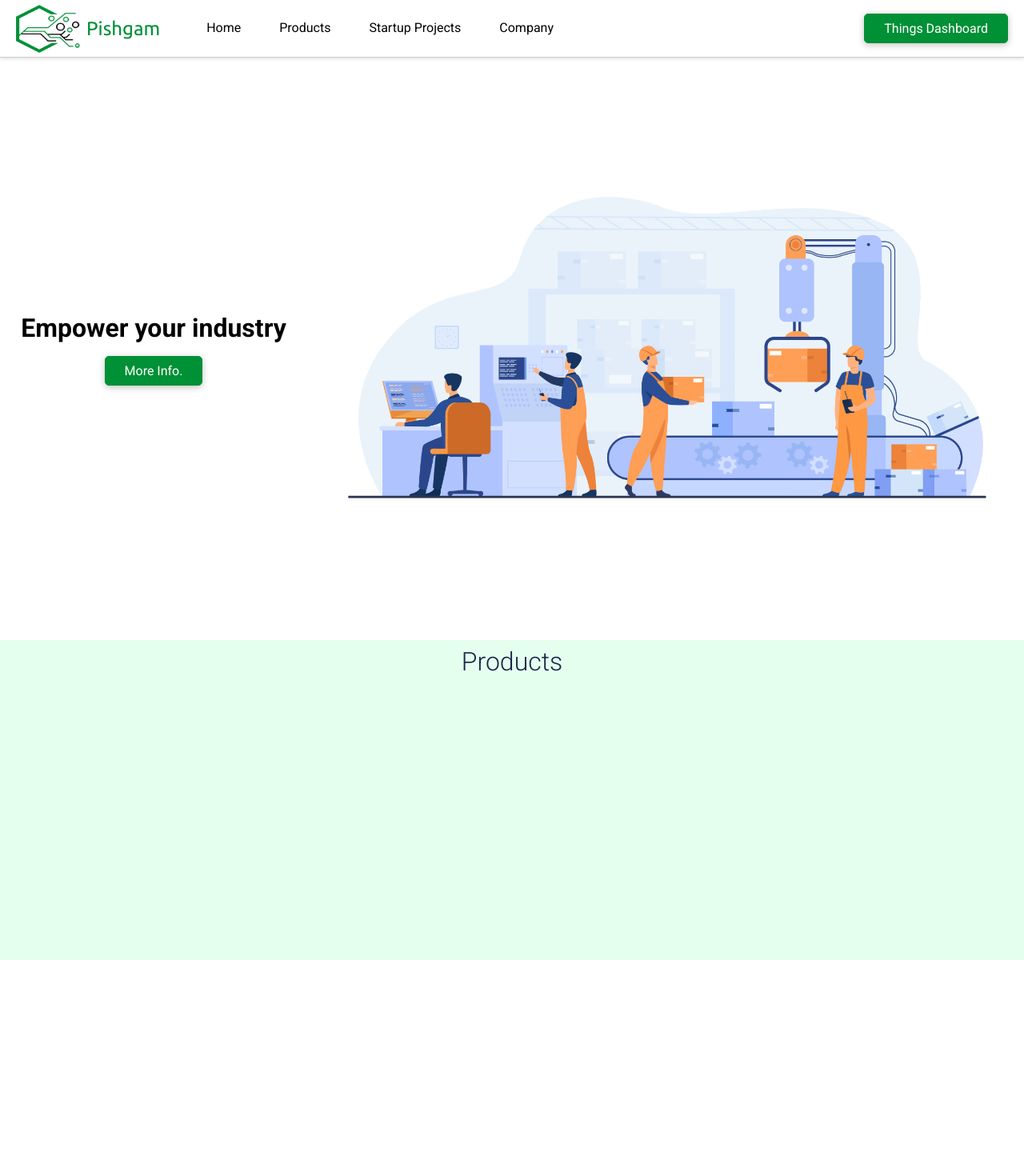
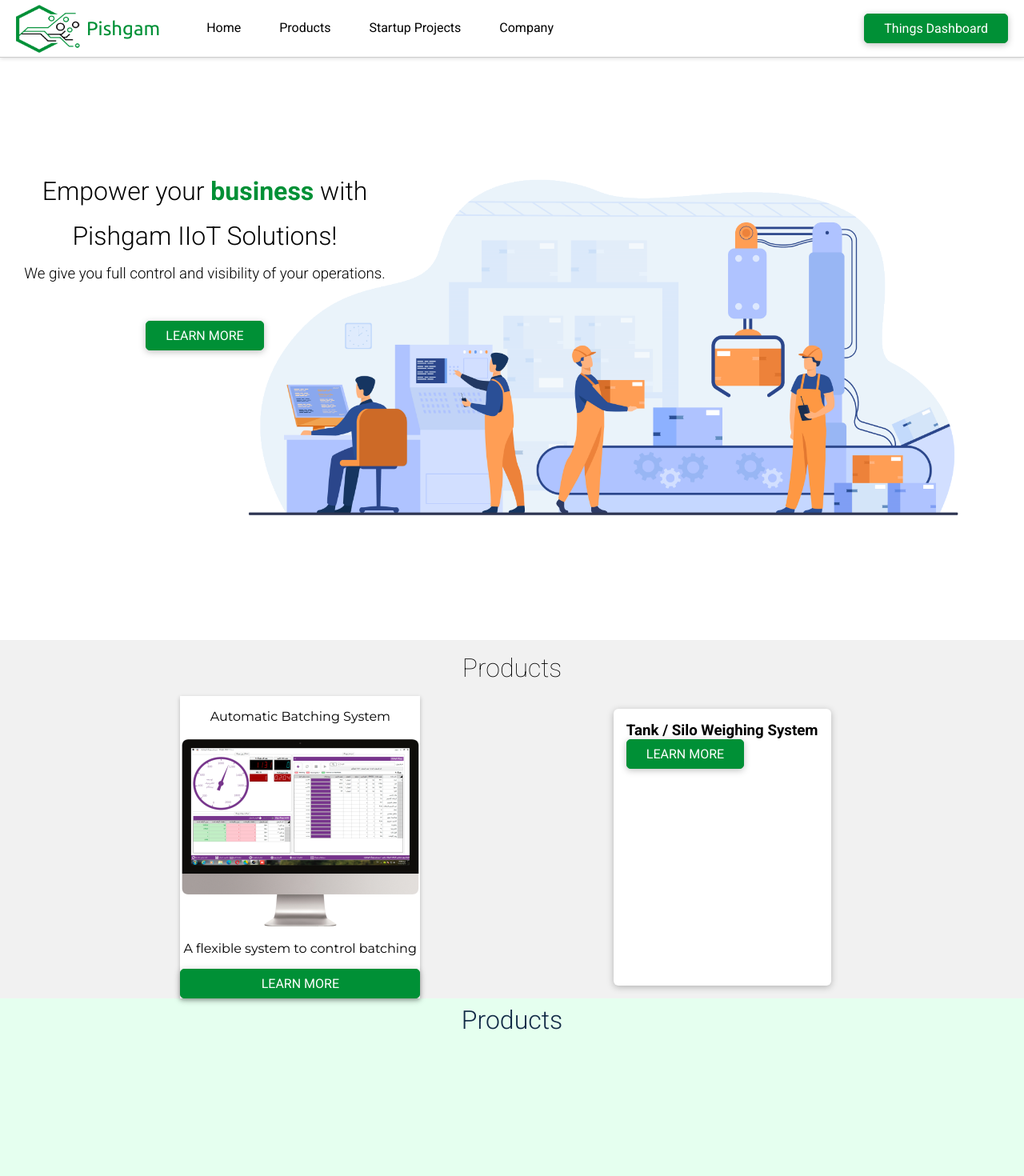
Before and after one commit to peymanahmadi/pishgam, a React (Create React App) app in the folder pishgam-frontend/: page / in a window 1280 px wide. Shown: the top 1470 px of the page at 80% size. Built offline with nearby package versions, Linux system fonts and the light colour scheme.

Commit message:
Update Home Page

```diff
--- /dev/null
+++ b/pishgam-frontend/src/home/components/Landing.js
@@ -0,0 +1,25 @@
+import Button from "../../shared/components/FormElements/Button";
+import styles from "./Landing.module.scss";
+import ProductionLine from "../../shared/Images/Home/ProductionLine.png";
+
+const Landing = () => {
+  return (
+    <div className={styles.landing}>
+      <div className={styles["landing-image"]}>
+        <img src={ProductionLine} alt="" />
+      </div>
+      <div className={styles["landing-text"]}>
+        <h1>
+          Empower your <span>business</span> with
+        </h1>
+        <h1>Pishgam IIoT Solutions!</h1>
+        <div>
+          <h3>We give you full control and visibility of your operations.</h3>
+        </div>
+        <Button>LEARN MORE</Button>
+      </div>
+    </div>
+  );
+};
+
+export default Landing;
--- /dev/null
+++ b/pishgam-frontend/src/home/components/Landing.module.scss
@@ -0,0 +1,44 @@
+.landing {
+  display: flex;
+  height: calc(100vh - 4.5rem);
+
+  .landing-image {
+    width: 100%;
+    height: 100%;
+    display: flex;
+    align-items: center;
+    justify-content: flex-end;
+    img {
+      width: 70%;
+      margin-right: 5rem;
+    }
+  }
+
+  .landing-text {
+    position: absolute;
+    top: 8rem;
+    left: 0;
+    width: 40%;
+    height: 50%;
+    display: flex;
+    flex-direction: column;
+    align-items: center;
+    justify-content: center;
+
+    h1 {
+      line-height: 2.5rem;
+      font-weight: 300;
+      margin-bottom: 1rem;
+
+      span {
+        color: #009036;
+        font-weight: bold;
+      }
+    }
+
+    h3 {
+      font-weight: 300;
+      margin-bottom: 3rem;
+    }
+  }
+}
--- /dev/null
+++ b/pishgam-frontend/src/home/components/Products.js
@@ -0,0 +1,24 @@
+import styles from "./Products.module.scss";
+import Card from "../../shared/components/FormElements/Card";
+import Button from "../../shared/components/FormElements/Button";
+import Batching from "../../shared/Images/Home/Batching.png";
+import ProductCard from "../../shared/components/FormElements/ProductCard";
+
+const Products = () => {
+  return (
+    <div className={styles.container}>
+      <ProductCard
+        title="Automatic Batching System"
+        imgAddr={Batching}
+        desc="A flexible system to control batching"
+        buttonText="LEARN MORE"
+      />
+      <Card>
+        <h3>Tank / Silo Weighing System</h3>
+        <Button>LEARN MORE</Button>
+      </Card>
+    </div>
+  );
+};
+
+export default Products;
--- /dev/null
+++ b/pishgam-frontend/src/home/components/Products.module.scss
@@ -0,0 +1,4 @@
+.container {
+  display: flex;
+  justify-content: space-evenly;
+}
--- /dev/null
+++ b/pishgam-frontend/src/home/components/ZigZagLayout.js
@@ -0,0 +1,12 @@
+import styles from "./ZigZagLayout.module.scss";
+
+const ZigZagLayout = (props) => {
+  return (
+    <div className={styles.container}>
+      <h1>{props.title}</h1>
+      {props.children}
+    </div>
+  );
+};
+
+export default ZigZagLayout;
--- /dev/null
+++ b/pishgam-frontend/src/home/components/ZigZagLayout.module.scss
@@ -0,0 +1,9 @@
+.container {
+  background-color: #f1f1f1;
+
+  h1 {
+    text-align: center;
+    font-weight: 100;
+    padding: 1rem;
+  }
+}
--- a/pishgam-frontend/src/home/pages/Home.js
+++ b/pishgam-frontend/src/home/pages/Home.js
@@ -1,19 +1,17 @@
+import Landing from "../components/Landing";
+import Products from "../components/Products";
+import ZigZagLayout from "../components/ZigZagLayout";
 import styles from "./Home.module.scss";
-import ProductionLine from "../../shared/Images/Home/ProductionLine.png";
-import Button from "../../shared/components/FormElements/Button";
+
+// import Button from "../../shared/components/FormElements/Button";
 
 const Home = () => {
   return (
     <div>
-      <div className={styles.landing}>
-        <div className={styles["landing-text"]}>
-          <h1>Empower your industry</h1>
-          <Button>More Info.</Button>
-        </div>
-        <div className={styles["landing-image"]}>
-          <img src={ProductionLine} alt="" />
-        </div>
-      </div>
+      <Landing />
+      <ZigZagLayout title="Products">
+        <Products />
+      </ZigZagLayout>
       <div className={styles.products}>
         <div className={styles.title}>
           <h1>Products</h1>
--- a/pishgam-frontend/src/home/pages/Home.module.scss
+++ b/pishgam-frontend/src/home/pages/Home.module.scss
@@ -1,36 +1,3 @@
-.landing {
-  display: flex;
-  flex-wrap: nowrap;
-  height: calc(100vh - 4.5rem);
-  // height: 100vh;
-  .landing-image {
-    // background-color: aqua;
-    width: 70%;
-    height: 100%;
-    display: flex;
-    align-items: center;
-    justify-content: center;
-
-    img {
-      width: 90%;
-    }
-  }
-
-  .landing-text {
-    // background-color: blueviolet;
-    width: 30%;
-    height: 100%;
-    display: flex;
-    flex-direction: column;
-    align-items: center;
-    justify-content: center;
-
-    h1 {
-      margin-bottom: 1rem;
-    }
-  }
-}
-
 .products {
   height: 400px;
   background-color: #e5ffef;
--- a/pishgam-frontend/src/index.css
+++ b/pishgam-frontend/src/index.css
@@ -1,4 +1,4 @@
-@import url("https://fonts.googleapis.com/css2?family=Roboto:wght@100;300;400;500;700&family=Ubuntu:ital,wght@0,300;0,400;0,500;0,700;1,300;1,400;1,500;1,700&display=swap");
+@import url("https://fonts.googleapis.com/css2?family=Montserrat:wght@100;200;300;400;500;600;700;800;900&family=Roboto:wght@100;300;400;500;700&family=Ubuntu:ital,wght@0,300;0,400;0,500;0,700;1,300;1,400;1,500;1,700&display=swap");
 
 * {
   margin: 0;
--- /dev/null
+++ b/pishgam-frontend/src/shared/components/FormElements/ProductCard.js
@@ -0,0 +1,15 @@
+import Button from "./Button";
+import styles from "./ProductCard.module.scss";
+
+const ProductCard = (props) => {
+  return (
+    <div className={styles["product-card"]}>
+      <h2>{props.title}</h2>
+      <img src={props.imgAddr} alt={props.title} />
+      <p>{props.desc}</p>
+      <Button>{props.buttonText}</Button>
+    </div>
+  );
+};
+
+export default ProductCard;
--- /dev/null
+++ b/pishgam-frontend/src/shared/components/FormElements/ProductCard.module.scss
@@ -0,0 +1,22 @@
+.product-card {
+  display: flex;
+  flex-direction: column;
+  background: white;
+  box-shadow: 0 2px 5px rgba(0, 0, 0, 0.25);
+
+  h2 {
+    font-family: "Montserrat", sans-serif;
+    font-size: 1rem;
+    font-weight: 400;
+    margin: 1rem 0.25rem;
+    text-align: center;
+  }
+
+  img {
+  }
+
+  p {
+    font-family: "Montserrat", sans-serif;
+    margin: 1rem 0.25rem;
+  }
+}
```
Also changed, not shown: pishgam-frontend/src/shared/Images/Home/Batching.png (added), 1 other file (tests, documents, lock files or other folders).
